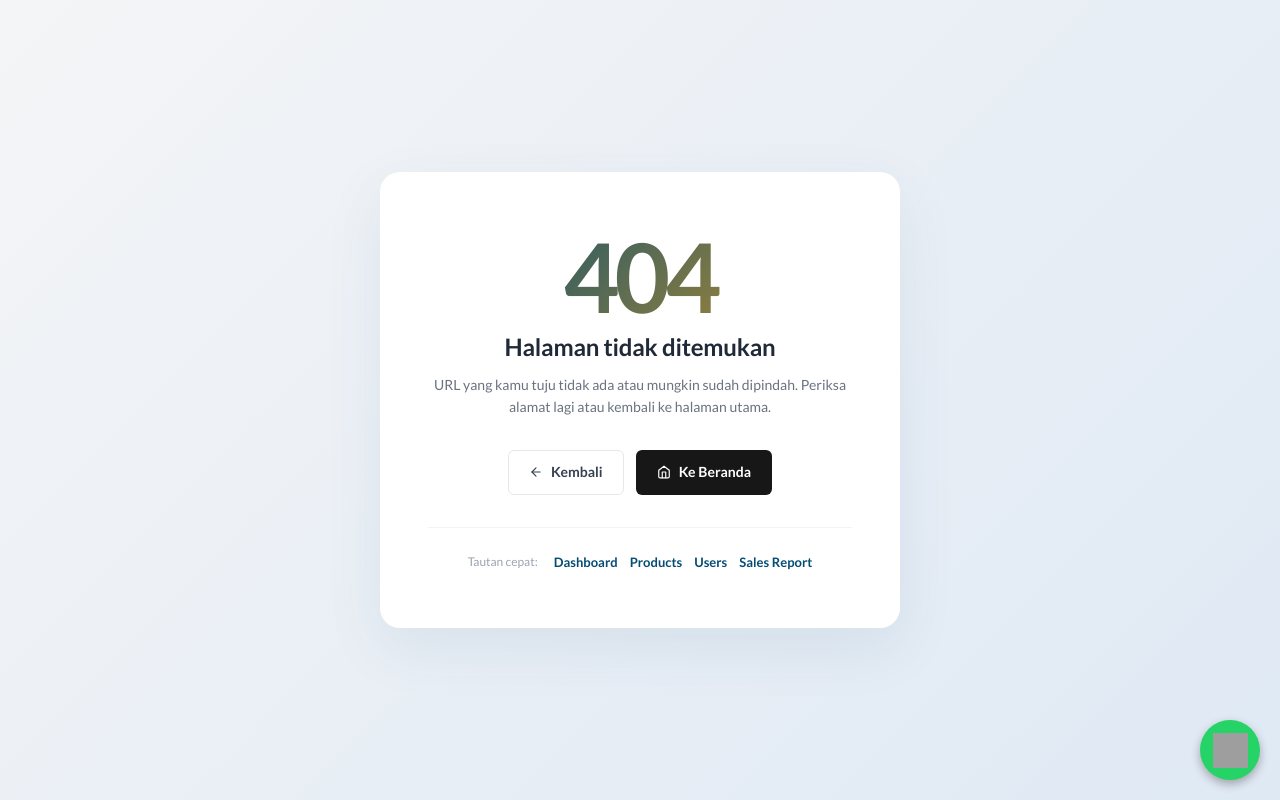
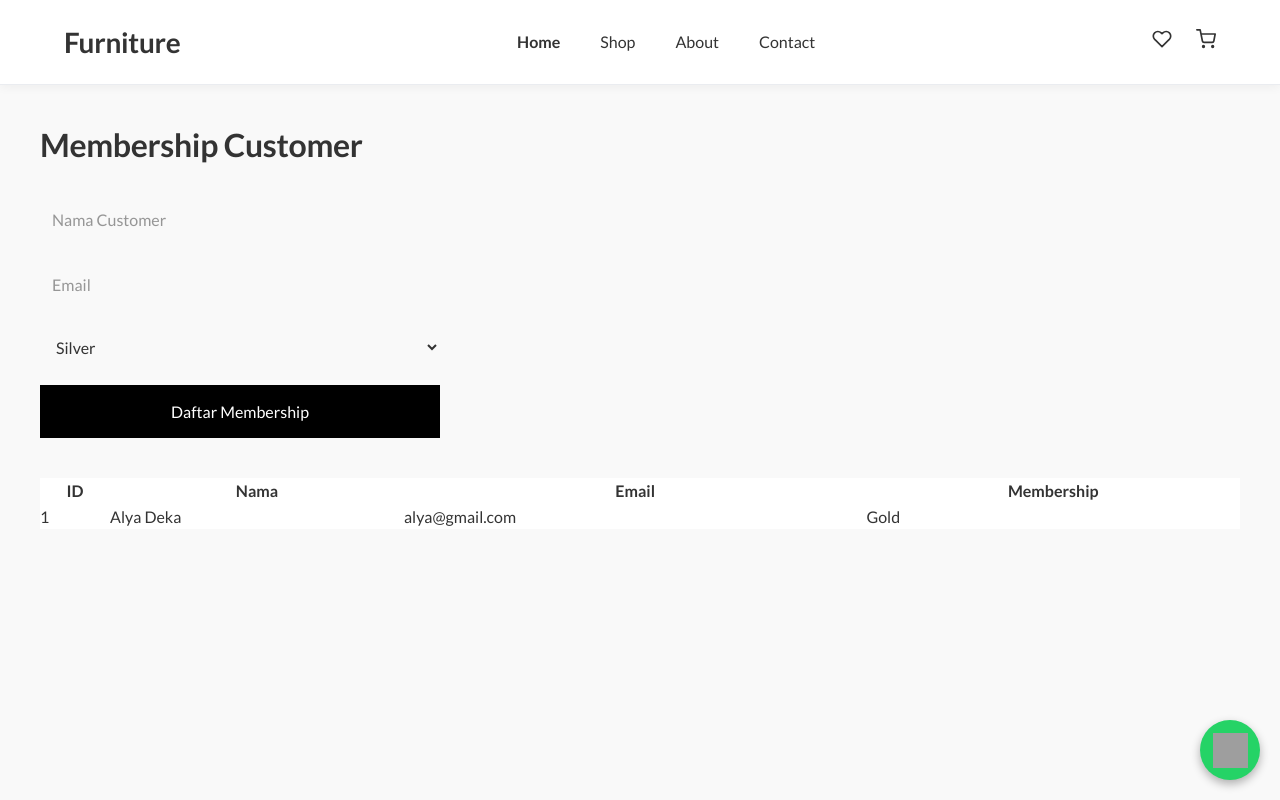
Before and after one commit to alya24si/FurnitureProgress, a React (Vite) app: page /membership in a window 1280 px wide. Shown: the top 800 px of the page. Built offline with nearby package versions, Linux system fonts and the light colour scheme; grey boxes are pictures that could not be loaded.

Commit message:
tambah baruuu

```diff
--- a/src/App.jsx
+++ b/src/App.jsx
@@ -6,6 +6,7 @@ import AuthLayout from './layouts/AuthLayout';
 import AdminLayout from './layouts/AdminLayout';
 import Loading from './components/Loading';
 import ErrorBoundary from './components/ErrorBoundary';
+
 
 // Lazy load pages
 const Home = React.lazy(() => import('./pages/main/Home'));
@@ -22,6 +23,8 @@ const NotFound = React.lazy(() => import('./pages/NotFound'));
 const FavoriteProducts = React.lazy(() => import('./pages/main/FavoriteProducts'));
 const About = React.lazy(() => import('./pages/main/About'));
 const Contact = React.lazy(() => import('./pages/main/Contact'));
+const Membership = React.lazy(() => import('./pages/main/Membership'));
+
 
 function App() {
   return (
@@ -33,6 +36,7 @@ function App() {
               <Route index element={<Home />} />
               <Route path="/about" element={<About />} />
               <Route path="/contact" element={<Contact />} />
+              <Route path="/membership" element={<Membership />} />
             </Route>
 
 
--- a/src/components/Footer.jsx
+++ b/src/components/Footer.jsx
@@ -1,8 +1,12 @@
 import { FiInstagram } from 'react-icons/fi';
 import Footer from '../Reusable/Footer';
 import Container from '../Reusable/Container';
+import { useNavigate } from 'react-router-dom';
+
 
 const FooterSection = () => {
+const navigate = useNavigate();
+
   return (
     <Footer style={styles.footer}>
       <Container style={styles.container}>
@@ -10,7 +14,7 @@ const FooterSection = () => {
           <div style={styles.column}>
             <h3 style={styles.logo}>Alya Furniture.</h3>
             <p style={styles.description}>
-              Jl. HR Soebrantas No. 88 Pekanbaru, <br/>
+              Jl. HR Soebrantas No. 88 Pekanbaru, <br />
               Riau 28293 Indonesia
             </p>
           </div>
@@ -42,7 +46,9 @@ const FooterSection = () => {
                 placeholder="Masukkan Email Anda"
                 style={styles.input}
               />
-              <button style={styles.subscribeBtn}>BERLANGGANAN</button>
+              <button onClick={() => navigate('/membership')}>
+                BERLANGGANAN
+              </button>
             </div>
           </div>
         </div>
--- a/src/components/Hero.jsx
+++ b/src/components/Hero.jsx
@@ -1,8 +1,11 @@
 import HeroSection from '../Reusable/HeroSection';
 import Container from '../Reusable/Container';
 import Button from '../Reusable/Button';
+import { useNavigate } from 'react-router-dom';
 
 const Hero = () => {
+  const navigate = useNavigate();
+
   return (
     <HeroSection style={styles.hero}>
       <Container style={styles.container}>
@@ -23,6 +26,7 @@ const Hero = () => {
             variant="primary"
             className="btn btn-primary"
             style={styles.btn}
+            onClick={() => navigate('/products')}
           >
             BELI SEKARANG
           </Button>
--- /dev/null
+++ b/src/pages/main/Membership.jsx
@@ -0,0 +1,155 @@
+import { useState } from 'react';
+
+const Membership = () => {
+
+  const [customers, setCustomers] = useState([
+    {
+      id: 1,
+      name: 'Alya Deka',
+      email: 'alya@gmail.com',
+      membership: 'Gold'
+    }
+  ]);
+
+  const [form, setForm] = useState({
+    name: '',
+    email: '',
+    membership: 'Silver'
+  });
+
+  const handleChange = (e) => {
+    setForm({
+      ...form,
+      [e.target.name]: e.target.value
+    });
+  };
+
+  const handleSubmit = (e) => {
+    e.preventDefault();
+
+    const newCustomer = {
+      id: customers.length + 1,
+      ...form
+    };
+
+    setCustomers([...customers, newCustomer]);
+
+    setForm({
+      name: '',
+      email: '',
+      membership: 'Silver'
+    });
+  };
+
+  return (
+    <div style={styles.container}>
+
+      <h1 style={styles.title}>Membership Customer</h1>
+
+      {/* FORM */}
+      <form onSubmit={handleSubmit} style={styles.form}>
+
+        <input
+          type="text"
+          name="name"
+          placeholder="Nama Customer"
+          value={form.name}
+          onChange={handleChange}
+          style={styles.input}
+          required
+        />
+
+        <input
+          type="email"
+          name="email"
+          placeholder="Email"
+          value={form.email}
+          onChange={handleChange}
+          style={styles.input}
+          required
+        />
+
+        <select
+          name="membership"
+          value={form.membership}
+          onChange={handleChange}
+          style={styles.input}
+        >
+          <option value="Silver">Silver</option>
+          <option value="Gold">Gold</option>
+          <option value="Platinum">Platinum</option>
+        </select>
+
+        <button type="submit" style={styles.button}>
+          Daftar Membership
+        </button>
+
+      </form>
+
+      {/* TABLE */}
+      <table style={styles.table}>
+        <thead>
+          <tr>
+            <th>ID</th>
+            <th>Nama</th>
+            <th>Email</th>
+            <th>Membership</th>
+          </tr>
+        </thead>
+
+        <tbody>
+          {customers.map((customer) => (
+            <tr key={customer.id}>
+              <td>{customer.id}</td>
+              <td>{customer.name}</td>
+              <td>{customer.email}</td>
+              <td>{customer.membership}</td>
+            </tr>
+          ))}
+        </tbody>
+      </table>
+
+    </div>
+  );
+};
+
+const styles = {
+  container: {
+    padding: '40px',
+    minHeight: '100vh',
+    backgroundColor: '#f9f9f9'
+  },
+
+  title: {
+    marginBottom: '30px'
+  },
+
+  form: {
+    display: 'flex',
+    flexDirection: 'column',
+    gap: '15px',
+    maxWidth: '400px',
+    marginBottom: '40px'
+  },
+
+  input: {
+    padding: '12px',
+    fontSize: '16px'
+  },
+
+  button: {
+    padding: '14px',
+    backgroundColor: 'black',
+    color: 'white',
+    border: 'none',
+    cursor: 'pointer'
+  },
+
+  table: {
+    width: '100%',
+    borderCollapse: 'collapse',
+    backgroundColor: 'white'
+  }
+};
+
+export default Membership;
```
